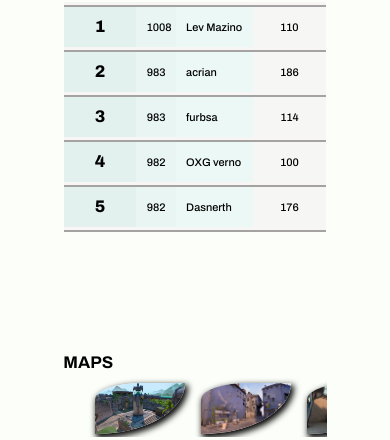
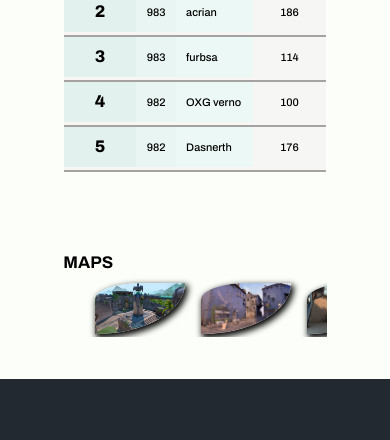
Before and after one commit to falahmandira10/valorant-wiki, a plain HTML site: page index.html in a window 390 px wide. Shown: the part 1413-1853 px from the top of the page. Drawn offline with Linux system fonts and the light colour scheme; a web font is replaced by a local one.

Commit message:
update gap between maps and leaderboards

```diff
--- a/assets/css/app.css
+++ b/assets/css/app.css
@@ -11,7 +11,6 @@ body {
 
 #agents, #roles,
 #leaderboards, #maps {
-    margin: 0;
     padding-top: 70px;
 }
 
@@ -423,4 +422,14 @@ h6 {
     .map-photos img {
         height: 6vmax;
     }
+
+    #agents, #roles,
+    #leaderboards {
+        padding-top: 50px;
+    }
+
+    #maps {
+        padding-top: 30px;
+    }
+
 }
```
